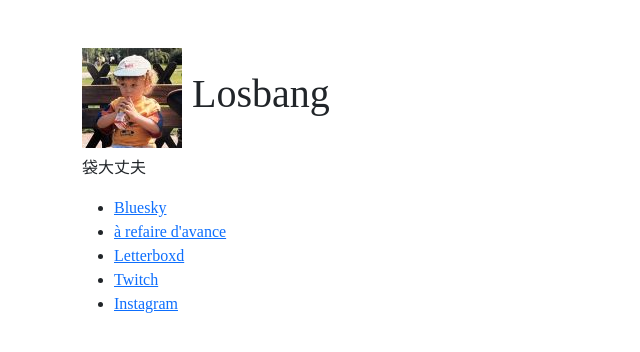
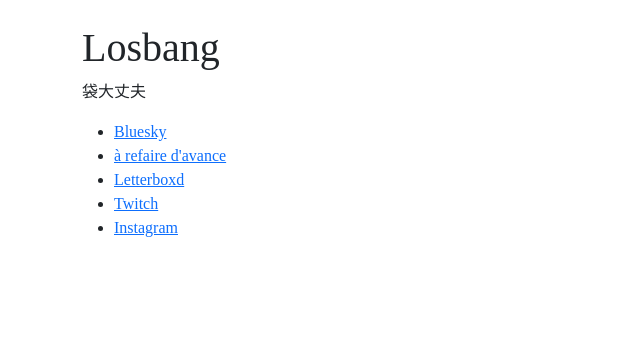
Before and after one commit to arthrmchl/losba.ng, a plain HTML site: page index.html in a window 1280 px wide. Shown: the whole page, without its empty margins (0-640 px from the left). Drawn offline with nearby package versions, Linux system fonts and the light colour scheme.

Commit message:
Fix header

```diff
--- a/index.html
+++ b/index.html
@@ -14,10 +14,9 @@
 </head>
 <body>
 <div class="container">
-    <div class="row mt-5">
+    <div class="row mt-2 mt-sm-4">
         <div class="col">
-
-            <h1><img src="pp.jpg" alt="avatar"> Losbang</h1>
+            <h1>Losbang</h1>
             <p>袋大丈夫</p>
         </div>
     </div>
```
